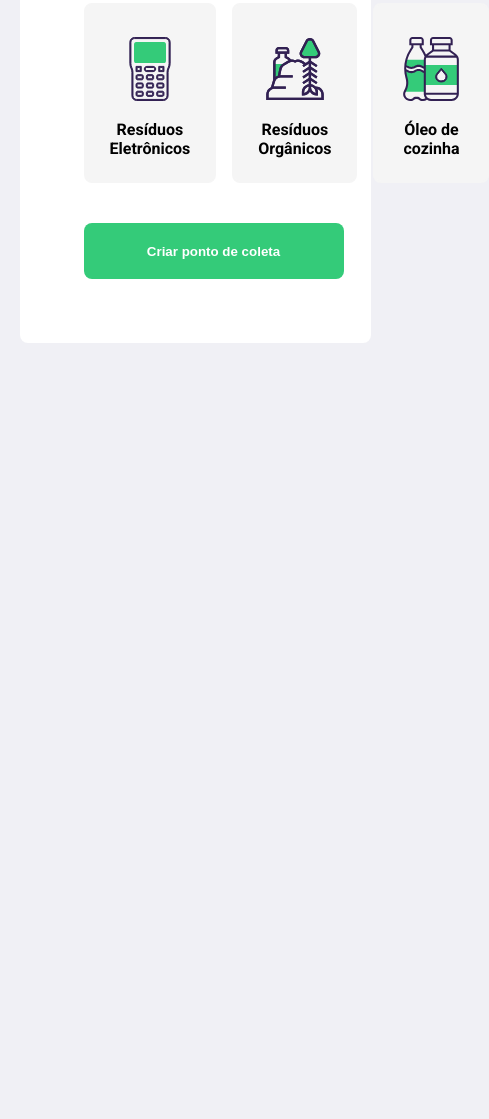
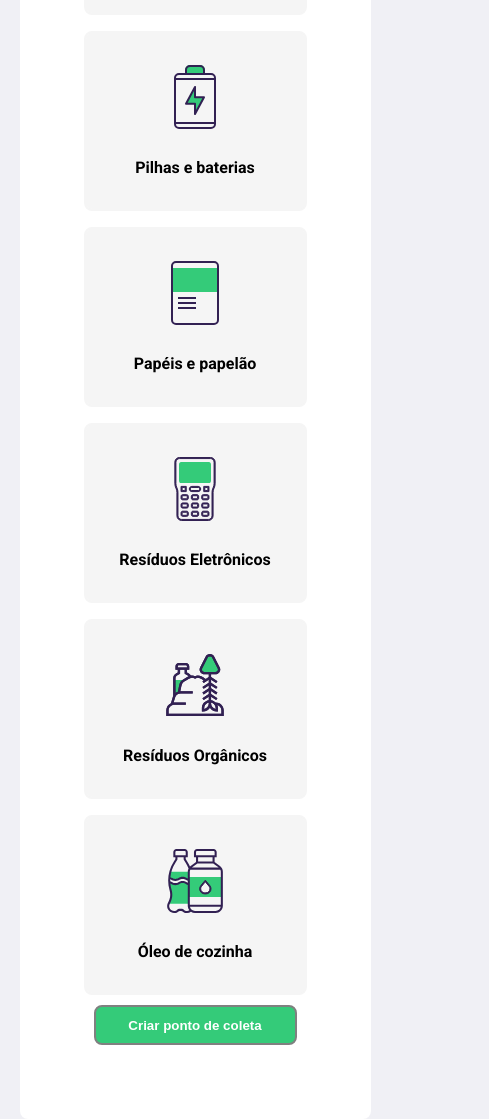
Before and after one commit to phyJa/firstProject, a website: page src/views/create-point.html in a window 390 px wide. Shown: the part 1389-2508 px from the top of the page, 489 px wide, since content can reach past the window. Before the commit the page ends 1732 px from the top, so only its background shows below. Drawn offline with nearby package versions, Linux system fonts and the light colour scheme; files that its build step writes are made by us from their sources; no server answers; files whose address does not match are found by name.

Commit message:
More responsivity to create-point.html

```diff
--- a/public/styles/create-point.css
+++ b/public/styles/create-point.css
@@ -113,14 +113,22 @@ form .group-field .field + .field {
     margin-left: 24px;
 }
 
-form button {
-    width: 260px;
-    height: 56px;
+form .button{
+    align-items: center;
+    max-width: 250px;
+    padding: 50px;
+    margin: auto;
+}
+
+form .button button {
+    width: 100%;
+    height: 40px;
 
     background-color: var(--primary-color);
-    border: 0;
+    padding: 2px;
+    border: solid gray 2px;
     border-radius: 8px;
-    margin-top: 40px;
+    margin: auto;
 
     color: white;
     font-weight: bold;
--- a/public/styles/responsive.css
+++ b/public/styles/responsive.css
@@ -42,6 +42,12 @@ no códgio html para o seguinte:*/
         line-height: 22px;
         margin-top: 18px;
     }
+    .items-grid {
+        grid-template-columns: 1fr;
+    }
+    form .button {
+        padding: 10px;
+    }
 }
 
 @media(min-width: 1370px){
--- a/src/views/create-point.html
+++ b/src/views/create-point.html
@@ -143,10 +143,11 @@
 
             </div>
         </fieldset>
-
-        <button type="submit">
-            Criar ponto de coleta
-        </button>
+        <div class="button">
+            <button type="submit">
+                Criar ponto de coleta
+            </button>
+        </div>
     </form>
 {% endblock content %}
 
```
Also changed, not shown: 1 other file.
